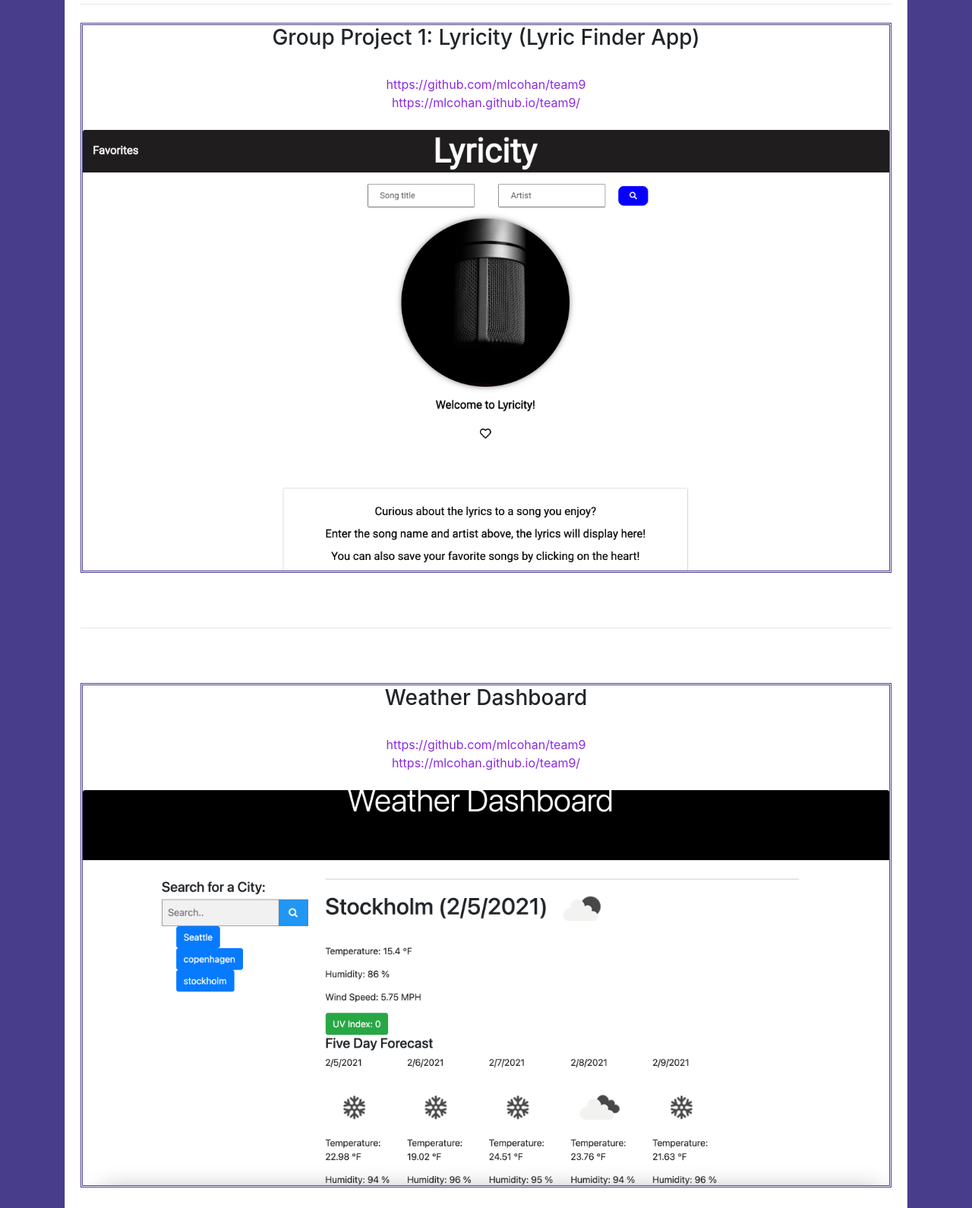
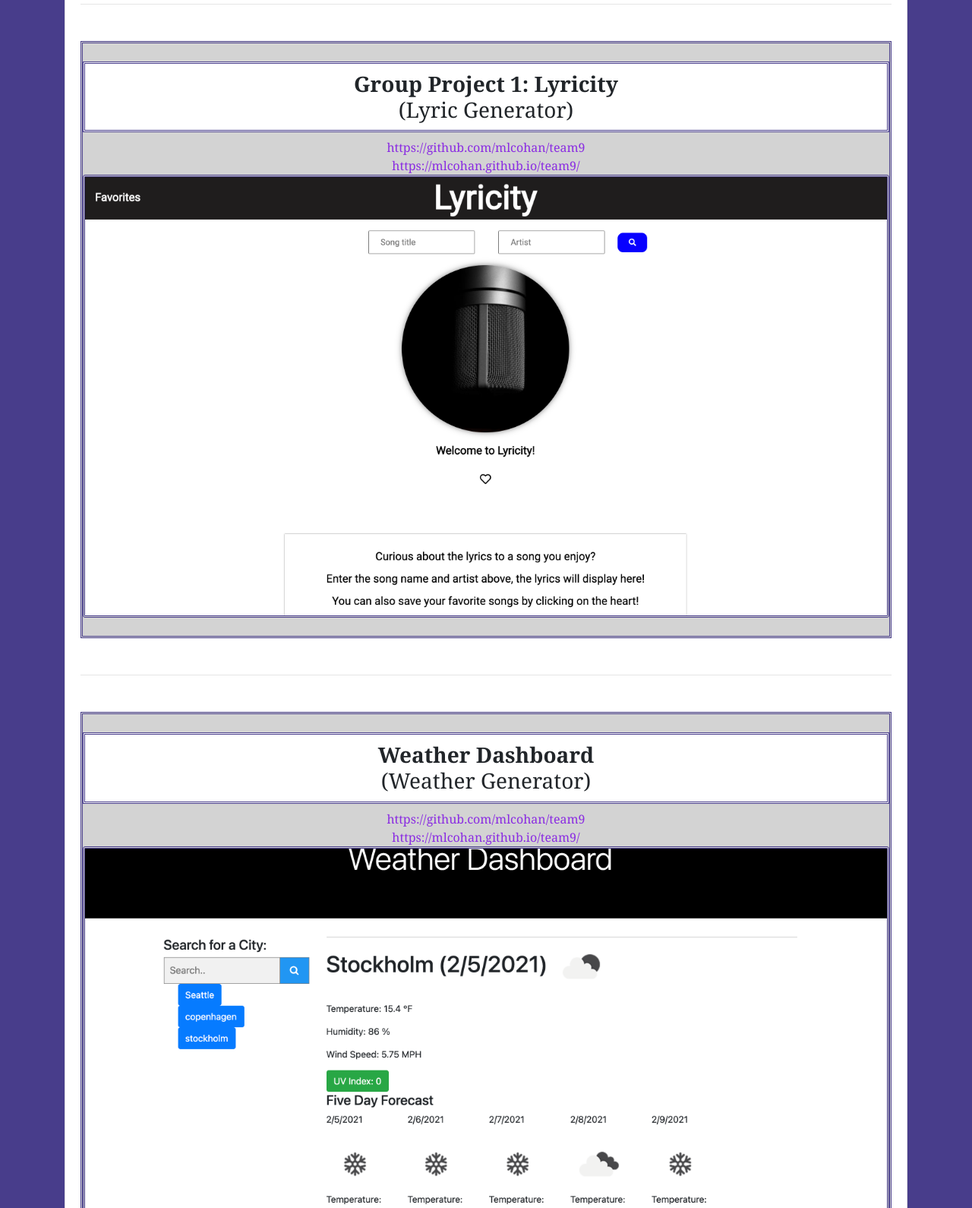
Before and after one commit to mlcohan/7.UpdatedPortfolioMC, a plain HTML site: page portfolio.html in a window 1280 px wide. Shown: the part 144-1734 px from the top of the page at 76% size. Drawn offline with nearby package versions, Linux system fonts and the light colour scheme.

Commit message:
css update

```diff
--- a/Assets/style.css
+++ b/Assets/style.css
@@ -1,5 +1,25 @@
 body{
     background-color: darkslateblue;
+    font-family:Georgia, 'Times New Roman', Times, serif;
+}
+
+html{
+    font-family:Georgia, 'Times New Roman', Times, serif;
+}
+.app{
+    border: double darkslateblue;
+}
+
+.grey{
+    background-color: lightgray;
+    border: double darkslateblue
+}
+
+.white{
+    background-color: white;
+    border-style: double;
+    border-color: darkslateblue;
+    padding: 10px;
 }
 
 .projectDiv{
--- a/index.html
+++ b/index.html
@@ -8,6 +8,7 @@
     <!--link to bootstrap-->
     <link rel="stylesheet" href="https://cdn.jsdelivr.net/npm/bootstrap@4.5.3/dist/css/bootstrap.min.css" integrity="sha384-TX8t27EcRE3e/ihU7zmQxVncDAy5uIKz4rEkgIXeMed4M0jlfIDPvg6uqKI2xXr2" crossorigin="anonymous">
     <link rel="stylesheet" href="./Assets/style.css">
+    <script type="text/javascript" src="https://platform.linkedin.com/badges/js/profile.js" async defer></script>
 </head>
 <body>
     <!--navbar-->
@@ -36,21 +37,25 @@
         </div>
         <div class="col-md-5">
           <div class="card-body">
-            <h1 class="card-title">About Me</h1>
+            <h1 class="card-title">About Me:</h1>
 
-          <p class="card-text"> I have been teaching math at Garfield High School since 2012.  In Decemeber 2020, I started the University of Washington: Coding Bootcamp and have enjoyed applying my math and education knowledge in this new realm.</p>
-          <p> I was born and raised in Seattle, WA and love to call it home.  In my free time, I like to play with art supplies and create. I enjoy trying new mediums and learning new skills.</p>
-          <p>Check out my <a class = "link" href="./portfolio.html">portfolio</a> to some of my most recent coding projects! </p>
-          </div>
+            <div class="white">
+              <p class="card-text"> I have been teaching math at Garfield High School since 2012.  In Decemeber 2020, I started the University of Washington: Coding Bootcamp and have enjoyed applying my math and education knowledge in this new realm.</p>
+              <p> I was born and raised in Seattle, WA and love to call it home.  In my free time, I like to play with art supplies and create. I enjoy trying new mediums and learning new skills.</p>
+              <p>Check out my <a class = "link" href="./portfolio.html">portfolio</a> to some of my most recent coding projects! </p>
+            </div>
+           </div>
         </div>
+
         <div class="col-md-3">
-        <div class="card-body">
-          <script type="text/javascript" src="https://platform.linkedin.com/badges/js/profile.js" async defer></script>
+          <div class="card-body">
+
+          <div class="LI-profile-badge"  data-version="v1" data-size="medium" data-locale="en_US" data-type="vertical" data-theme="light" data-vanity="mary-cohan"><a class="LI-simple-link" href='https://www.linkedin.com/in/mary-cohan?trk=profile-badge'>Mary Cohan</a></div>
+            </div>
         </div>
-        <div class="LI-profile-badge"  data-version="v1" data-size="medium" data-locale="en_US" data-type="horizontal" data-theme="dark" data-vanity="mary-cohan"><a class="LI-simple-link" href='https://www.linkedin.com/in/mary-cohan?trk=profile-badge'>Mary Cohan</a></div>
-
       </div>
     </div>
 
+
   </body>
 </html>
--- a/portfolio.html
+++ b/portfolio.html
@@ -12,7 +12,7 @@
 <body>
 
   <!--navbar-->
-  <nav class="navbar navbar-expand-lg navbar-dark">  <!-- -success, gives elements their green color-->
+  <nav class="navbar navbar-expand-lg navbar-dark">
     <a class="navbar-brand" href="#">Mary Cohan</a>
     <button class="navbar-toggler" type="button" data-toggle="collapse" data-target="#navbarNavAltMarkup" aria-controls="navbarNavAltMarkup" aria-expanded="false" aria-label="Toggle navigation">
       <a class="nav-link text-light" href="./contact.html"> Contact </a>
@@ -40,40 +40,48 @@
 
           <!--My Projects -->
           <div style="text-align:center">
-          <div class ="projectDiv">
-            <h3>Group Project 1: Lyricity (Lyric Finder App)</h3><br>
+            <br>
+          <div class ="projectDiv grey">
+            <br>
+            <h3 class="white"><strong>Group Project 1: Lyricity</strong><br> (Lyric Generator)<br></h2>
             <a class="link" href= https://github.com/mlcohan/team9>https://github.com/mlcohan/team9</a><br>
-            <a class="link" href = https://mlcohan.github.io/team9/>https://mlcohan.github.io/team9/</a><br><br>
-              <img src="./Assets/Images/lyricity.png" class="card-img" alt="Lyricity App">
-          </div>
+            <a class="link" href = https://mlcohan.github.io/team9>https://mlcohan.github.io/team9/</a><br>
+              <img src="./Assets/Images/lyricity.png" class="card-img app" alt="Lyricity App">
 
           <br>
           <br>
+          </div>
+          <br>
           <hr class="my-4">
           <br>
-          <br>
 
-          <div class ="projectDiv">
-            <h3>Weather Dashboard</h3><br>
+          <div class ="projectDiv grey">
+            <br>
+            <h3 class="white"><strong>Weather Dashboard</strong><br>(Weather Generator)<br></h3>
             <a class="link" href= https://github.com/mlcohan/6.WeatherDashboardMC>https://github.com/mlcohan/team9</a><br>
-            <a class="link" href = https://mlcohan.github.io/6.WeatherDashboardMC/>https://mlcohan.github.io/team9/</a><br><br>
-              <img src="./Assets/Images/weatherDashboard.png" class="card-img" alt="Lyricity App">
-          </div>
+            <a class="link" href = https://mlcohan.github.io/6.WeatherDashboardMC>https://mlcohan.github.io/team9/</a><br>
+              <img src="./Assets/Images/weatherDashboard.png" class="card-img app" alt="Weather App">
 
           <br>
           <br>
+        </div>
+
+          <br>
           <hr class="my-4">
           <br>
-          <br>
 
-          <div class ="projectDiv">
-            <h3>Work Day Scheduler</h3><br>
+          <div class ="projectDiv grey">
+            <br>
+            <h3 class="white"><strong>Work Day Scheduler</strong><br>(Scheduling App)<br></h3>
             <a class="link" href= https://github.com/mlcohan/team9>https://github.com/mlcohan/5.WorkDayScheduleMC</a><br>
-            <a class="link" href = https://mlcohan.github.io/team9/>https://mlcohan.github.io/5.WorkDayScheduleMC/</a><br><br>
-              <img src="./Assets/Images/workDaySchedule.png" class="card-img" alt="Lyricity App">
-          </div>
+            <a class="link" href = https://mlcohan.github.io/team9>https://mlcohan.github.io/5.WorkDayScheduleMC/</a><br>
+              <img src="./Assets/Images/workDaySchedule.png" class="card-img app" alt="Work Day App">
+            <br>
+            <br>
+            </div>
 
-          </div>
+         </div>
+         </div>
 
         </div>
 
```
Also changed, not shown: contact.html (+5 -3 lines).
